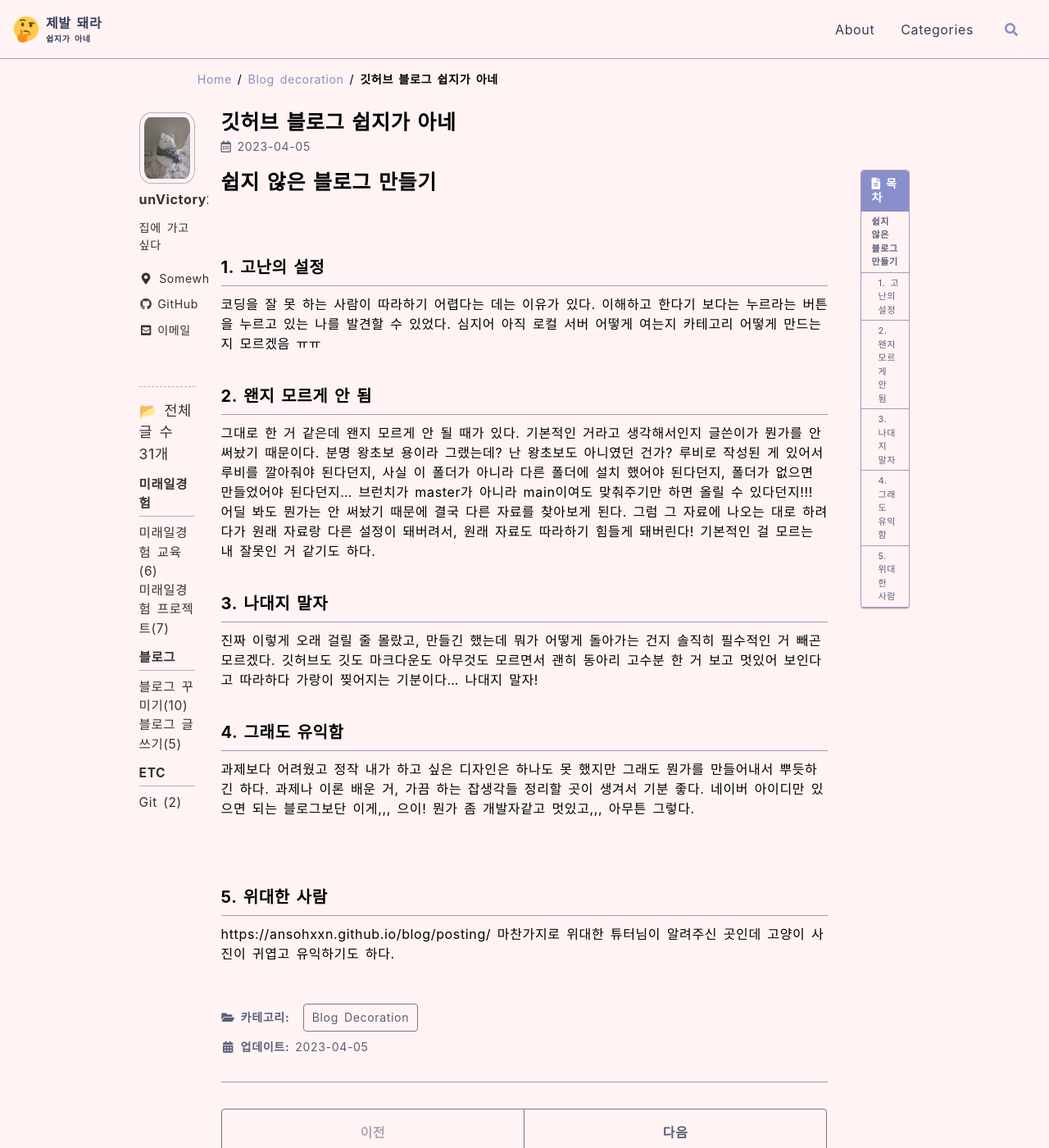
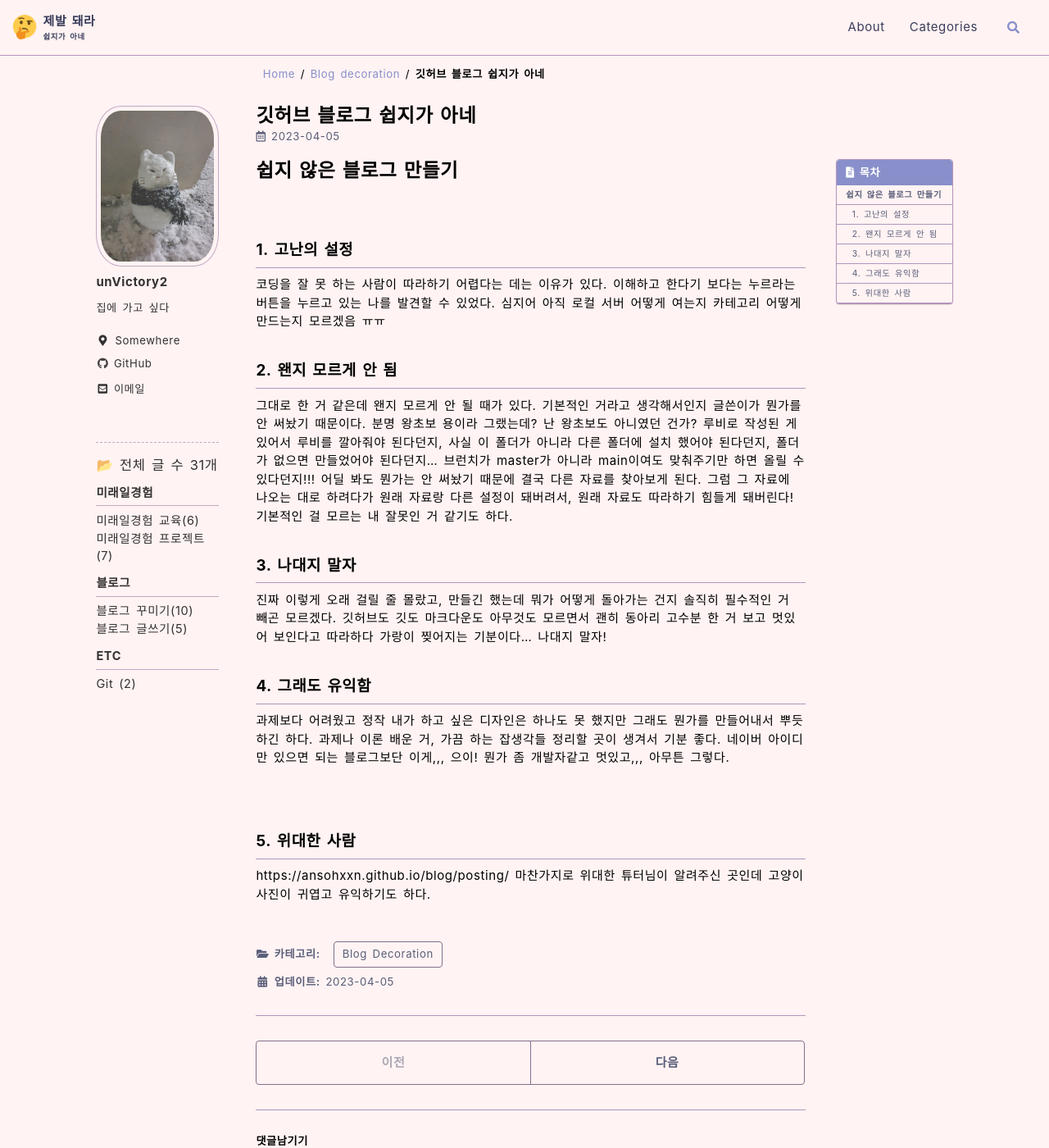
Before and after one commit to unvictory2/unVictory2.github.io, a Jekyll site: the page built from _posts/블로그/블로그 꾸미기/2023-04-05-first-post.md, in a window 1280 px wide and 1400 px high. Shown: the whole window at 82% size. Built offline with Jekyll 4.4.1, drawn with Linux system fonts in a browser that asks for light colours; cached includes are drawn as plain includes; some web fonts are replaced; comment, search, counter and statistics services are not loaded.

Commit message:
fixed large page width, added annotations on breakpoints

```diff
--- a/_sass/minimal-mistakes/_page.scss
+++ b/_sass/minimal-mistakes/_page.scss
@@ -4,8 +4,8 @@
 
 #main {
   @include clearfix;
-  margin-left: 12%; // 좌우 여백(사이드바와 본문 사이가 아니라, 사이드바보다도 왼쪽)
-  margin-right: 12%;
+  margin-left: 8%; // 좌우 여백(사이드바와 본문 사이가 아니라, 사이드바보다도 왼쪽)
+  margin-right: 8%;
   padding-left: 1em;
   padding-right: 1em;
   -webkit-animation: $intro-transition;
@@ -14,8 +14,14 @@
   -webkit-animation-delay: 0.15s;
   animation-delay: 0.15s;
 
+  @include breakpoint($large) {
+
+  }
+
   @include breakpoint($x-large) {
     max-width: $max-width;
+    margin-left: 12%;
+    margin-right: 12%;
   }
 }
 
@@ -36,6 +42,7 @@ body {
 }
 
 .page {
+  padding-left: 1em;
   @include breakpoint($large) {
     float: right;
     width: calc(100% - #{$right-sidebar-width-narrow});
@@ -45,6 +52,7 @@ body {
   @include breakpoint($x-large) {
     width: calc(100% - #{$right-sidebar-width});
     padding-right: $right-sidebar-width;
+    padding-left: 0em;
   }
 
   .page__inner-wrap {
--- a/_sass/minimal-mistakes/_reset.scss
+++ b/_sass/minimal-mistakes/_reset.scss
@@ -10,13 +10,13 @@ html {
   background-color: $background-color;
   font-size: 16px;
 
-  // 화면 크기에 따른 글자 크기
+  // 화면 크기에 따른 글자 크기, 각자 글자 크기 설정 있긴 하지만 대략적으로 바꿔준다고 보면 될듯
   @include breakpoint($medium) {
-    font-size: 16px;
+    font-size: 13px;
   }
 
   @include breakpoint($large) {
-    font-size: 16px;
+    font-size: 15px;
   }
 
   @include breakpoint($x-large) {
--- a/_sass/minimal-mistakes/_variables.scss
+++ b/_sass/minimal-mistakes/_variables.scss
@@ -143,11 +143,11 @@ $base0f: #ff5370 !default;
 /*
    Breakpoints
    ========================================================================== */
-
+// 화면 해상도가 몇 픽셀이여야 뭘로 판정되는지. 가로 1024px이상이면 large고 1450 이상이면 x-large등. 이 해상도는 모니터 해상도랑 다르다. 크롬 브라우저의 검사 화면에서 크롬의 해상도를 확인해야함. 이 값에 따라 본문 내용의 너비가 바뀌는 이유는 max width가 이 픽셀값에 비례하도록 _page.scss에서 정의돼있기 때문
 $small: 600px !default;
 $medium: 768px !default;
 $medium-wide: 900px !default;
-$large: 1024px !default;
+$large: 1024px !default; // 내 14인치 노트북의 크롬 해상도 1280px x 559.33px.
 $x-large: 1450px !default; // 본문이 몇 픽셀까지 공간을 차지할 수 있는지, 전체 설정이라 _archive.scss나 _page.scss에서 width %를 100으로 냅두고 이걸 바꾸면 다같이 바꿀 수 있다. 즉 width = 100%라고 할 때 그 100%의 값을 설정한다고 보면 된다.
 $max-width: $x-large !default;
 
@@ -155,7 +155,7 @@ $max-width: $x-large !default;
    Grid
    ========================================================================== */
 // toc 너비
-$right-sidebar-width-narrow: 100px !default; // 200
+$right-sidebar-width-narrow: 180px !default; // 200 14인치 노트북 화면일때
 $right-sidebar-width: 220px !default; // 300
 $right-sidebar-width-wide: 450px !default; // 400
 
```
